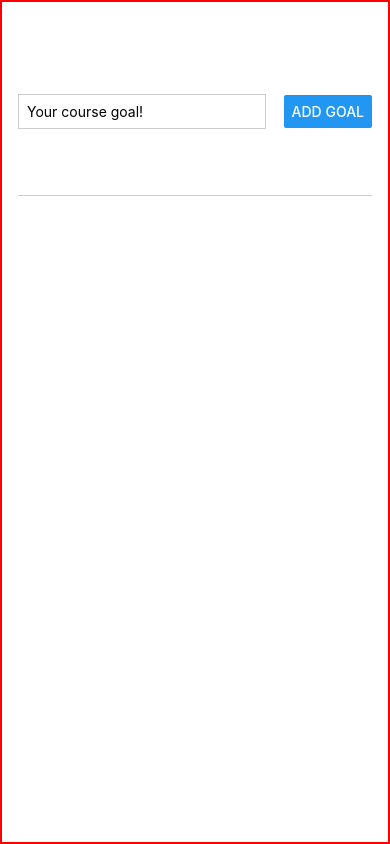
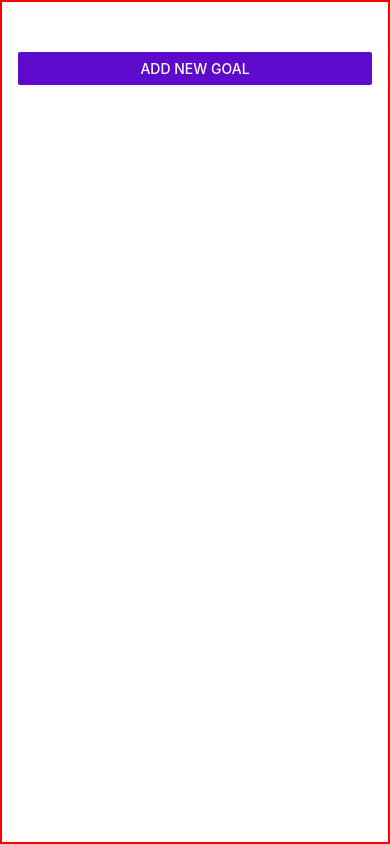
Before and after one commit to AliveKiwi/mm-rn-basics, a React Native app: screen / in a window 390 px wide. Built offline with nearby package versions, Linux system fonts and the light colour scheme.

Commit message:
33 basics: Wraped GoalInput inside a Modal, attached a Button to open Modal, added slide animation

```diff
--- a/App.js
+++ b/App.js
@@ -1,10 +1,15 @@
 import { useState } from 'react';
-import { StyleSheet, View, FlatList } from 'react-native';
+import { StyleSheet, View, FlatList, Button } from 'react-native';
 import GoalInput from './components/GoalInput';
 import GoalItem from './components/GoalItem';
 
 export default function App() {
+  const [modalIsVisible, setModalIsVisible] = useState(false);
   const [courseGoals, setCourseGoals] = useState([]);
+
+  function startAddGoalHandler() {
+    setModalIsVisible(true);
+  }
 
   function addGoalHandler(enteredGoalText) {
     setCourseGoals((currentCourseGoals) => [
@@ -21,7 +26,14 @@
   return (
     <View style={styles.appContainer}>
       {/* <GoalInput setCourseGoals={setCourseGoals} /> AliveKiwi way vid 29 */}
-      <GoalInput onAddGoal={addGoalHandler} />
+      <Button
+        title="Add New Goal"
+        color="#5e0acc"
+        onPress={startAddGoalHandler}
+      />
+      {modalIsVisible && (
+        <GoalInput visible={modalIsVisible} onAddGoal={addGoalHandler} />
+      )}
 
       <View style={styles.goalsContainer}>
         <FlatList
--- a/components/GoalInput.js
+++ b/components/GoalInput.js
@@ -1,6 +1,6 @@
 import { useState } from 'react';
 
-import { StyleSheet, Button, TextInput, View } from 'react-native';
+import { StyleSheet, Button, TextInput, View, Modal } from 'react-native';
 
 // export default function GoalItem({ itemData }) { AliveKiwi's way
 // export default function GoalInput({ setCourseGoals }) { AliveKiwi's way vid 29
@@ -17,6 +17,7 @@
   }
 
   return (
+    <Modal visible={props.visible} animationType="fade">
       <View style={styles.inputContainer}>
         <TextInput
           style={styles.textInput}
@@ -26,6 +27,7 @@
         />
         <Button onPress={addGoalHandler} title="Add Goal" />
       </View>
+    </Modal>
   );
 }
 
```
Lines whose indentation alone changed are shown as unchanged.
